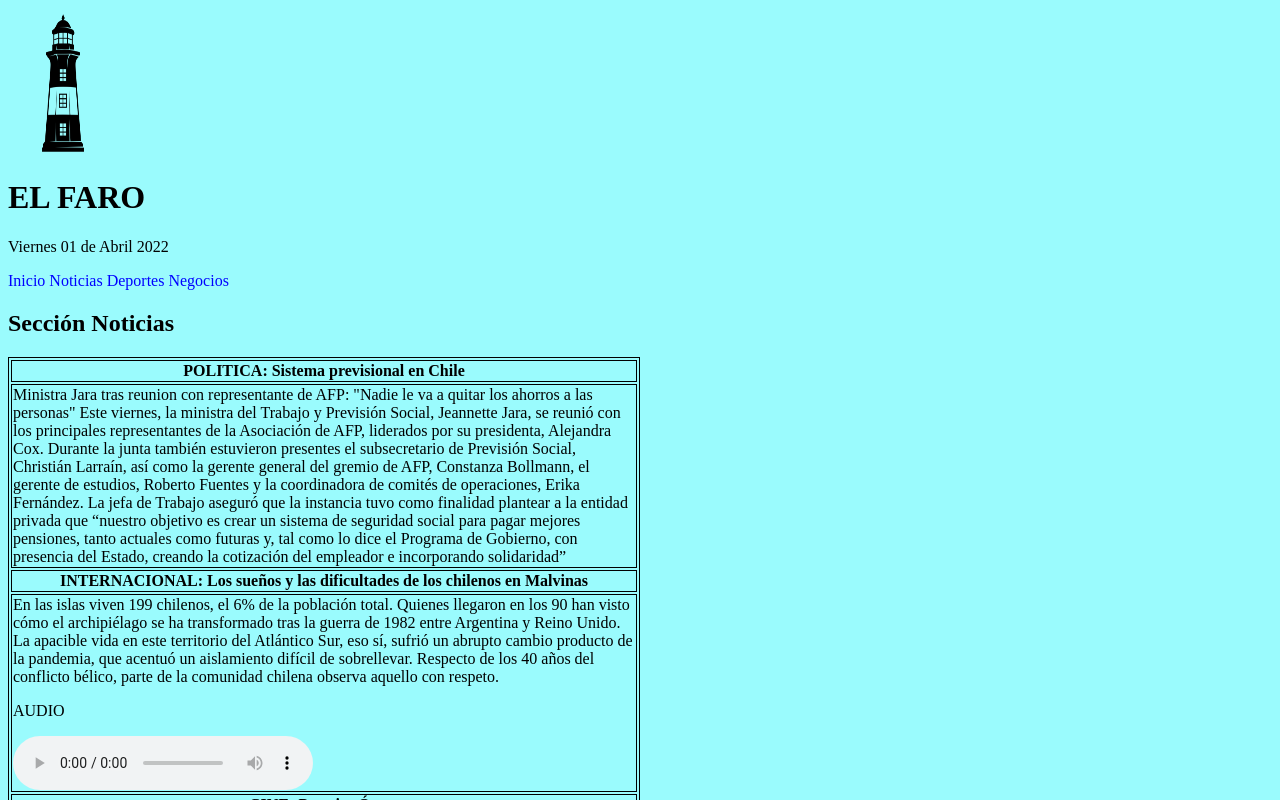
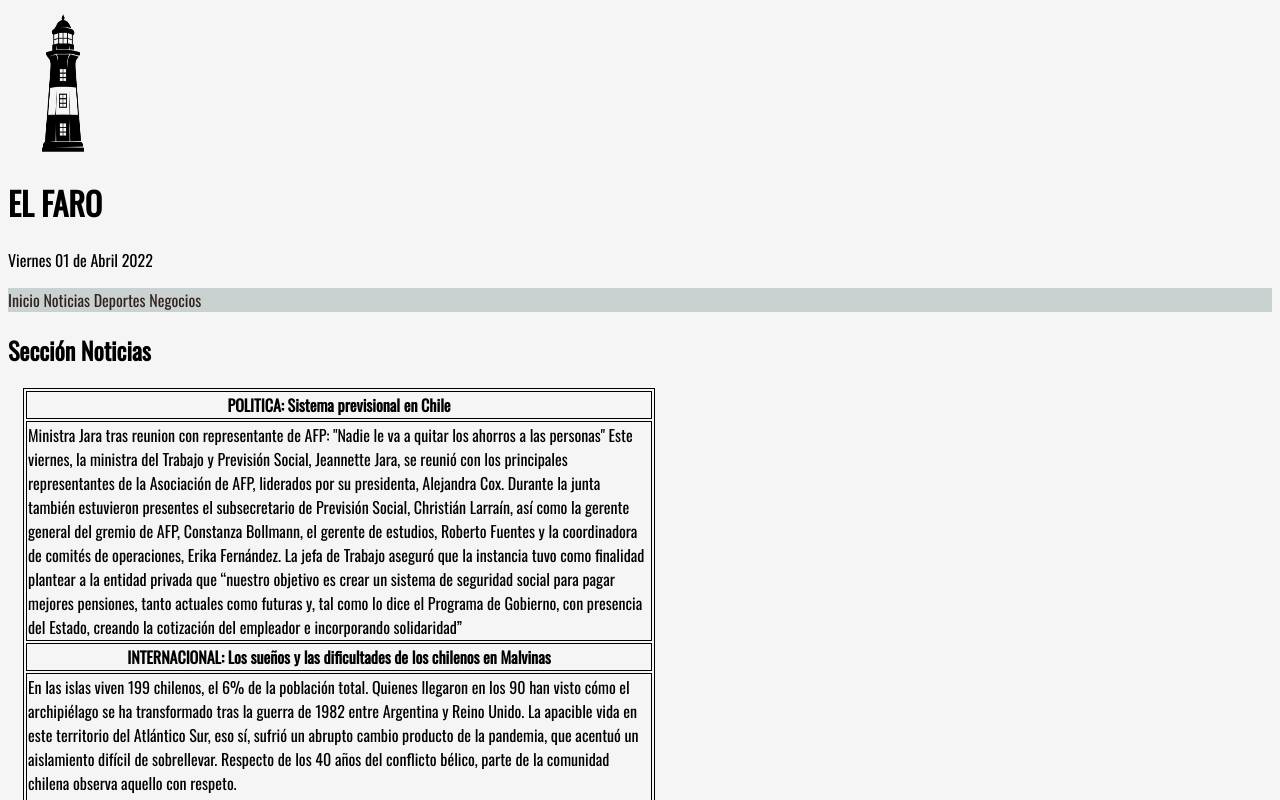
Before and after one commit to anveraantonio/anveraantonio.github.io, a plain HTML site: page index.html in a window 1280 px wide. Shown: the top 800 px of the page. Drawn offline with nearby package versions, Linux system fonts and the light colour scheme; files whose address does not match are found by name; a web font is replaced by a local one.

Commit message:
actualizacion

```diff
--- /dev/null
+++ b/estilo.css
@@ -0,0 +1,27 @@
+body {font-family: 'Oswald', sans-serif;background:  #f5f5f5;
+}
+table{border: 4px solid black;
+
+    width:150px;
+    height:150px;
+margin:15px ;}
+tr:hover {
+    color: #f5f5fa;
+    background-color: #000605;
+    cursor: pointer;
+
+}
+ footer{
+
+    background-color: #c9d2d0;
+    cursor: pointer;
+
+  }
+  h1:hover {
+    text-decoration: underline;
+    cursor: pointer;
+}
+h2:hover {
+    text-decoration: underline;
+    cursor: pointer;
+}
--- a/elfaro.index.html
+++ b/index.html
@@ -1,19 +1,22 @@
-
 
 <html>
 <head>
 <title> Diario_El Faro </title>
-<head>
-<body bgcolor = #9AFBFD
+<link href="https://fonts.googleapis.com/css2?family=Anek+Gujarati:wght@500&family=Oswald&display=swap" rel="stylesheet">
+<link  rel="stylesheet"href="estilo.css">
+</head>
+
 <body>
 <img src="faro3.png" alt="Trulli" width="110" height="150">
 <h1>EL FARO</h1>
 <p> Viernes 01 de Abril 2022 </p>
+<footer>
 
- <p2 style="color:blue;">Inicio</p2>
- <p2 style="color:blue;">Noticias</p2>
- <p2 style="color:blue;">Deportes</p2>
- <p2 style="color:blue;">Negocios</p2>
+ <p2 style="color:#31231e">Inicio</p2>
+ <p2 style="color:#31231e">Noticias</p2>
+ <p2 style="color:#31231e">Deportes</p2>
+ <p2 style="color:#31231e">Negocios</p2>
+</footer>
 <style>
 table,th,td {
   border:1px solid black;
@@ -22,8 +25,13 @@ table,th,td {
 
 
 <h2>Sección Noticias</h2>
+
 <table style="width:50%">
+
+
+
  <tr>
+
     <th>POLITICA: Sistema previsional en Chile</th>
 
   </tr>
@@ -46,6 +54,7 @@ La jefa de Trabajo aseguró que la instancia tuvo como finalidad plantear a la e
 <p>AUDIO</p>
 <audio controls>
     <source src="malvinas.m4a">
+
 </td>
 
  <tr>
@@ -83,6 +92,7 @@ table,td {
 <tr>
     <td>Mike Krzyzewski, el último baile del capitán del ejército que se convirtió en el mejor entrenador de todos los tiempos.</td>
   </tr>
+
 </table>
 
 
```
Also changed, not shown: faro3.png (renamed from imagen/faro3.png), 4 other files.
